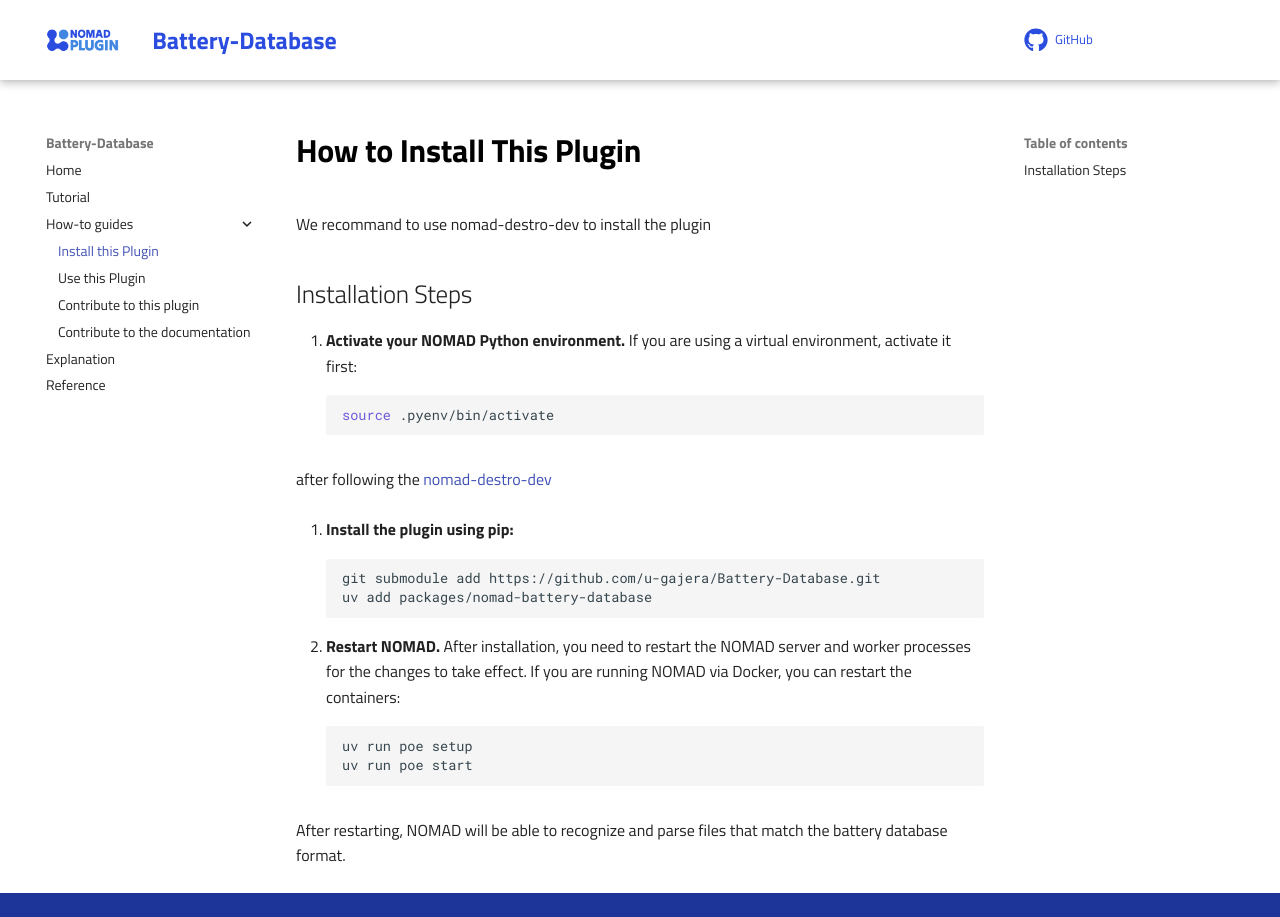
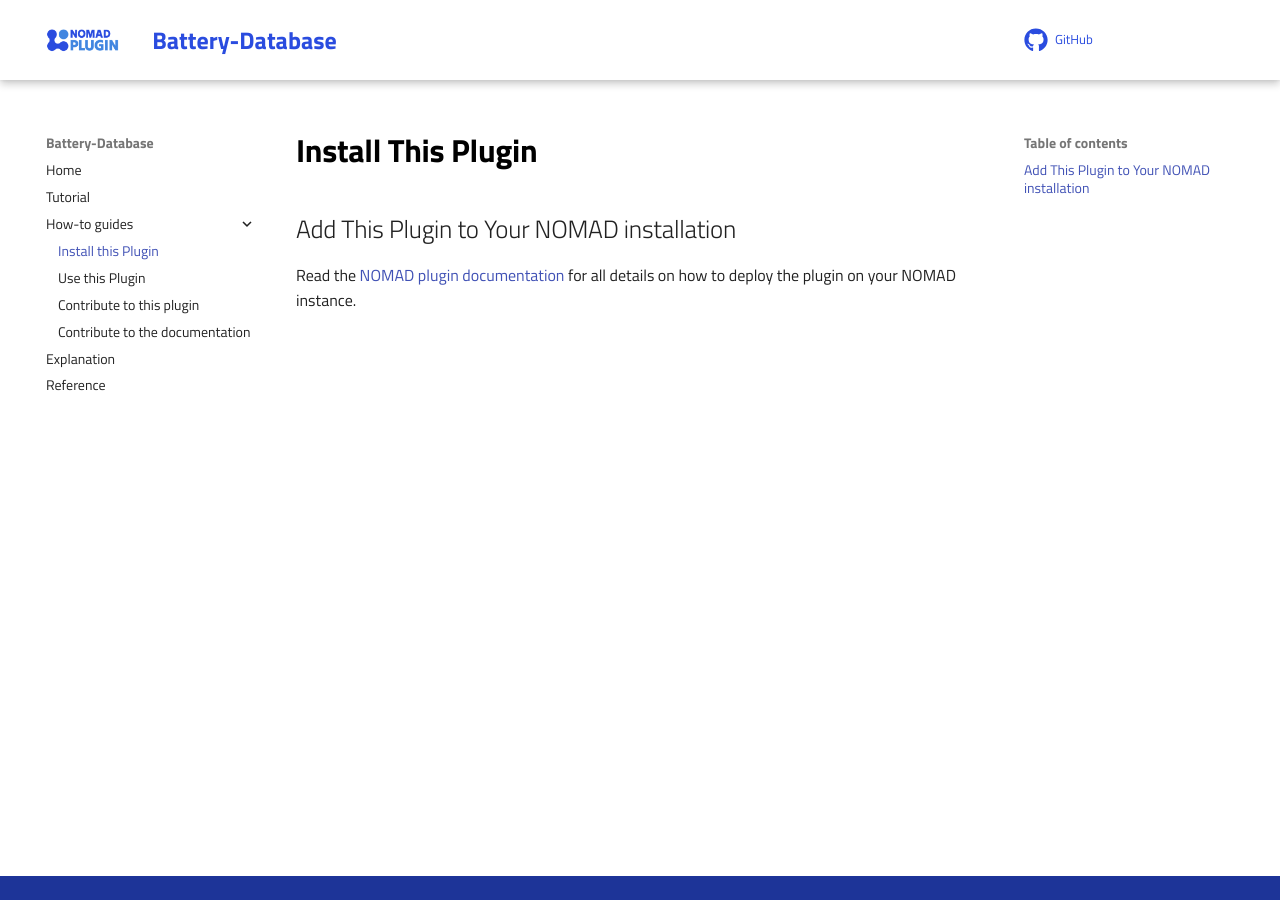
Before and after one commit to u-gajera/Battery-Database, an MkDocs documentation site: the page built from docs/how_to/install_this_plugin.md, in a window 1280 px wide. Built offline with MkDocs 1.6.1 and Material for MkDocs 9.7.7, drawn with Linux system fonts in a browser that asks for light colours; comment, search, counter and statistics services are not loaded.

Commit message:
Changes in install_this_plugin.md doc as suggested.

````diff
--- a/docs/how_to/install_this_plugin.md
+++ b/docs/how_to/install_this_plugin.md
@@ -1,29 +1,5 @@
+# Install This Plugin
 
-# How to Install This Plugin
+## Add This Plugin to Your NOMAD installation
 
-We recommand to use nomad-destro-dev to install the plugin
-
-## Installation Steps
-
-1.  **Activate your NOMAD Python environment.**
-    If you are using a virtual environment, activate it first:
-    ```bash
-    source .pyenv/bin/activate
-    ```
-
-after following the [nomad-destro-dev](https://github.com/FAIRmat-NFDI/nomad-distro-dev)
-
-2.  **Install the plugin using pip:**
-    ```bash
-    git submodule add https://github.com/u-gajera/Battery-Database.git
-    uv add packages/nomad-battery-database
-    ```
-
-3.  **Restart NOMAD.**
-    After installation, you need to restart the NOMAD server and worker processes for the changes to take effect. If you are running NOMAD via Docker, you can restart the containers:
-    ```bash
-    uv run poe setup
-    uv run poe start
-    ```
-
-After restarting, NOMAD will be able to recognize and parse files that match the battery database format.
+Read the [NOMAD plugin documentation](https://nomad-lab.eu/prod/v1/staging/docs/plugins/plugins.html#add-a-plugin-to-your-nomad) for all details on how to deploy the plugin on your NOMAD instance.
````
